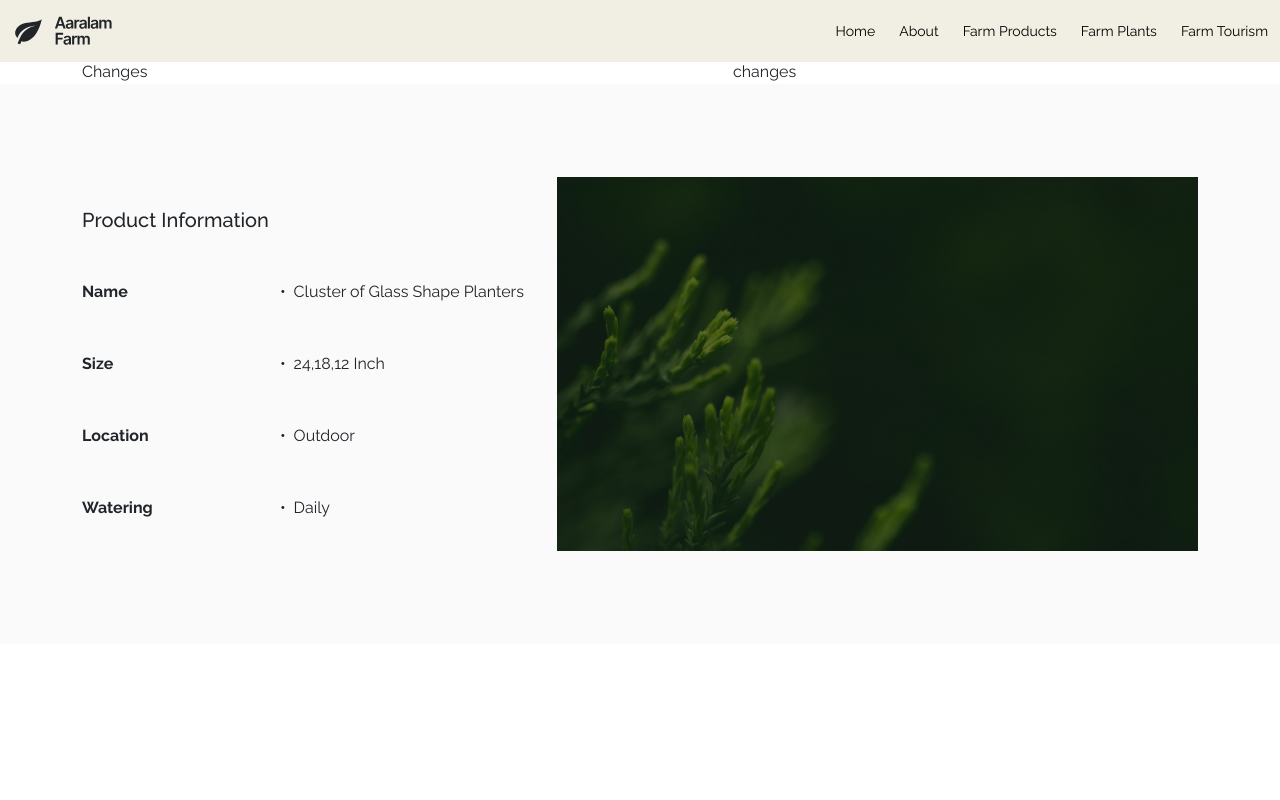
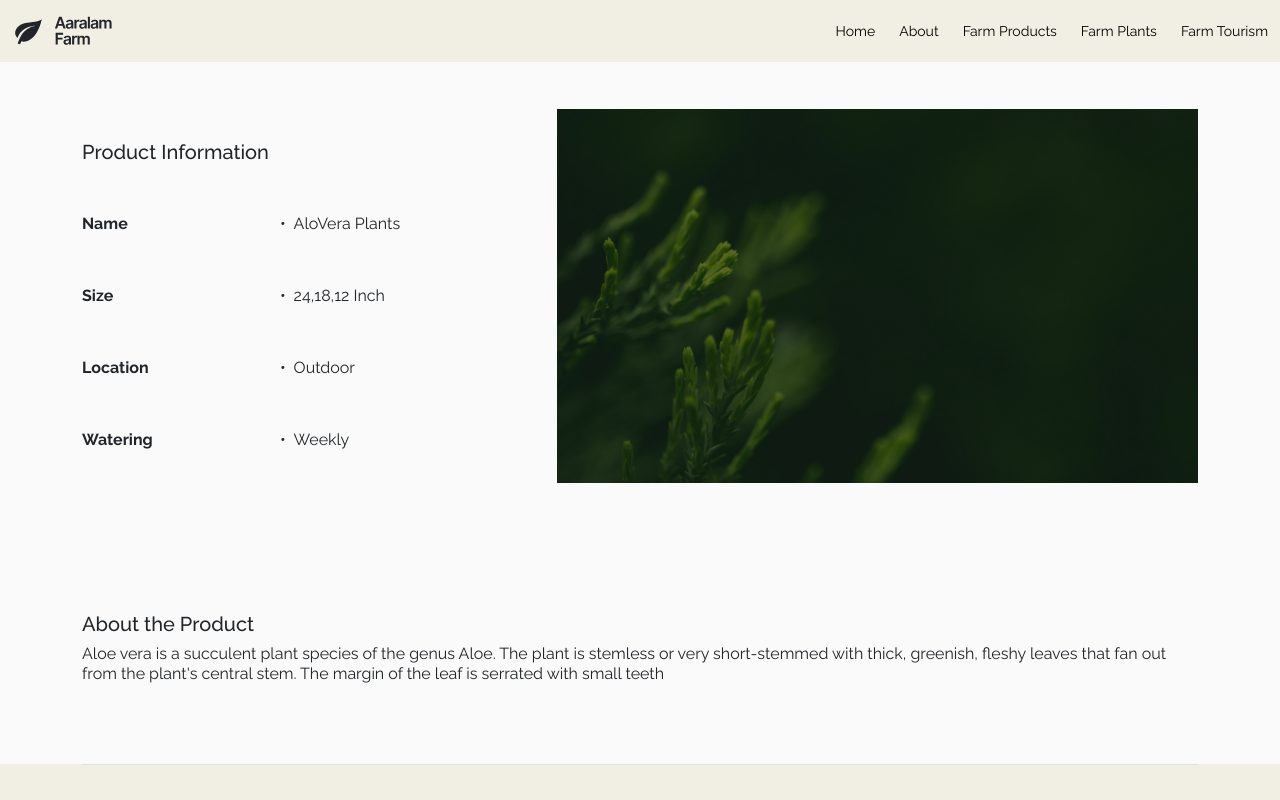
Before and after one commit to Code-Theft/aaralam-farm, a Next.js app: page /plants/banana in a window 1280 px wide. Shown: the top 800 px of the page. Built offline with nearby package versions, Linux system fonts and the light colour scheme; a web font is replaced by a local one.

Commit message:
feat: added product info in pdp

```diff
--- a/src/app/layout.tsx
+++ b/src/app/layout.tsx
@@ -3,6 +3,7 @@ import type { Metadata } from "next";
 import { Children } from "@lib/types";
 import "@styles/scss/main.scss";
 import Header from "@widgets/Header";
+import Footer from "@widgets/Footer";
 
 export const metadata: Metadata = {
   title: "Aralam Farm",
@@ -16,6 +17,7 @@ export default function RootLayout({ children }: Children) {
       <body>
         <Header />
         {children}
+        <Footer />
       </body>
     </html>
   );
--- a/src/styles/scss/custom/_base.scss
+++ b/src/styles/scss/custom/_base.scss
@@ -30,6 +30,8 @@ $header-top-height: 40px;
 $navbar-height: 72px;
 $checkout-header-height: 108px;
 $checkout-footer-height: 74px;
+$breadcrumb-height: 56px;
+
 
 @mixin signin-gradient {
   background: rgb(106, 193, 212);
--- a/src/styles/scss/custom/_pdp.scss
+++ b/src/styles/scss/custom/_pdp.scss
@@ -16,14 +16,14 @@
     }
 
     .content {
-      margin: 124px 0;
+      margin: 5rem 0;
 
       @include media-breakpoint-down(xl) {
         margin: 3rem 0;
       }
 
       @include media-breakpoint-down(lg) {
-        margin: 0;
+        margin: 2rem;
       }
     }
 
@@ -82,42 +82,4 @@
       }
     }
   }
-
-  .info-tabs-pill {
-    position: relative;
-    padding-top: 3.5rem;
-    z-index: 2;
-
-    @include media-breakpoint-down(lg) {
-      padding-top: 2rem;
-    }
-
-    @include media-breakpoint-down(md) {
-      padding-top: 0.25rem;
-    }
-
-    .nav-item {
-      @include media-breakpoint-down(md) {
-        width: 50%;
-      }
-
-      .nav-link {
-        @include media-breakpoint-down(md) {
-          width: 100%;
-        }
-      }
-    }
-  }
-
-  .accordion {
-    border-bottom: 1px solid $accordion-border-color;
-
-    .accordion-button {
-      background: $gray;
-    }
-
-    .accordion-body {
-      background: $gray;
-    }
-  }
 }
--- a/src/styles/scss/main.scss
+++ b/src/styles/scss/main.scss
@@ -13,3 +13,4 @@
 @import "custom/swiper";
 @import "custom/footer";
 @import "custom/pdp";
+@import "custom/breadcrumb";
--- a/src/widgets/Footer/view.tsx
+++ b/src/widgets/Footer/view.tsx
@@ -7,7 +7,6 @@ import SocialMedia from "@widgets/Footer/components/SocialMedia";
 
 const Footer = () => {
   return (
-    <>
     <footer id="hideFooter">
       <div className="container">
         <div className="footer-panel">
@@ -22,8 +21,8 @@ const Footer = () => {
                 <div className="newsletter">
                   <p className="text">
                     Aralam Farm and Wildlife Sanctuary is evergreen and
-                      delicious forest area spanning 55kms located on the
-                      western slope of the Western Ghats.
+                    delicious forest area spanning 55kms located on the western
+                    slope of the Western Ghats.
                   </p>
                 </div>
               </div>
@@ -41,7 +40,6 @@ const Footer = () => {
         <Copyright />
       </div>
     </footer>
-    </>
   );
 };
 
--- a/src/widgets/ProductDetails/components/InfoDetails.tsx
+++ b/src/widgets/ProductDetails/components/InfoDetails.tsx
@@ -8,16 +8,14 @@ const InfoDetails = () => (
         <div className="col-12 col-lg-5 order-2 order-lg-1">
           <div className="info-content-panel">
             <div className="content">
-              <h5 className="title mb-12 d-none d-lg-block">
-                Product Information
-              </h5>
+              <h5 className="title mb-12">Product Information</h5>
               <div className="row align-items-center mt-5">
                 <div className="col-5">
                   <div className="fw-bold">Name</div>
                 </div>
                 <div className="col-7">
                   <span className="h6 me-2">&bull;</span>
-                  Cluster of Glass Shape Planters
+                  AloVera Plants
                 </div>
               </div>
               <div className="row align-items-center mt-5">
@@ -44,16 +42,31 @@ const InfoDetails = () => (
                 </div>
                 <div className="col-7">
                   <span className="h6 me-2">&bull;</span>
-                  Daily
+                  Weekly
                 </div>
               </div>
             </div>
           </div>
         </div>
-        <div className="col-12 col-lg-7 order-1 order-lg-2">
+        <div className="d-none d-lg-block col-12 col-lg-7 order-1 order-lg-2">
           <div className="info-image-panel">
             <div className="info-image lg">
               <Image src="/images/footer.png" width={847} height={490} alt="" />
+            </div>
+          </div>
+        </div>
+      </div>
+      <div className="row">
+        <div className="col-12">
+          <div className="info-content-panel">
+            <div className="content pe-lg-10">
+              <h5 className="title mb-12 d-lg-block">About the Product</h5>
+              <p className="text">
+                Aloe vera is a succulent plant species of the genus Aloe. The
+                plant is stemless or very short-stemmed with thick, greenish,
+                fleshy leaves that fan out from the plant's central stem. The
+                margin of the leaf is serrated with small teeth
+              </p>
             </div>
           </div>
         </div>
--- a/src/widgets/ProductDetails/view.tsx
+++ b/src/widgets/ProductDetails/view.tsx
@@ -10,11 +10,9 @@ export default function ProductDetailsView() {
             <div className="col-lg-12">
               <div className="row gx-xl-0">
                 <div className="col-12 col-md-6 col-lg-7">
-                  Changes
-                  {/* <PdpImage /> */}
+                  {/* <PdpImageSlider /> */}
                 </div>
                 <div className="col-12 col-md-6 col-lg-5">
-                  changes
                   {/* <PdpDetails /> */}
                 </div>
               </div>
@@ -23,13 +21,9 @@ export default function ProductDetailsView() {
         </div>
       </div>
       <div className="product-information">
-        <div>
-          <InfoDetails />
-        </div>
-        <div className="d-lg-none">{/* <ProductInfoAccordion /> */}</div>
+        <InfoDetails />
       </div>
-      {/* <RecommendedProducts title="You Might Like These" />
-      <PdpPromotions /> */}
+      {/* <RecommendedProducts title="You Might Like These" />*/}
     </div>
   );
 }
```
Lines whose indentation alone changed are shown as unchanged.
